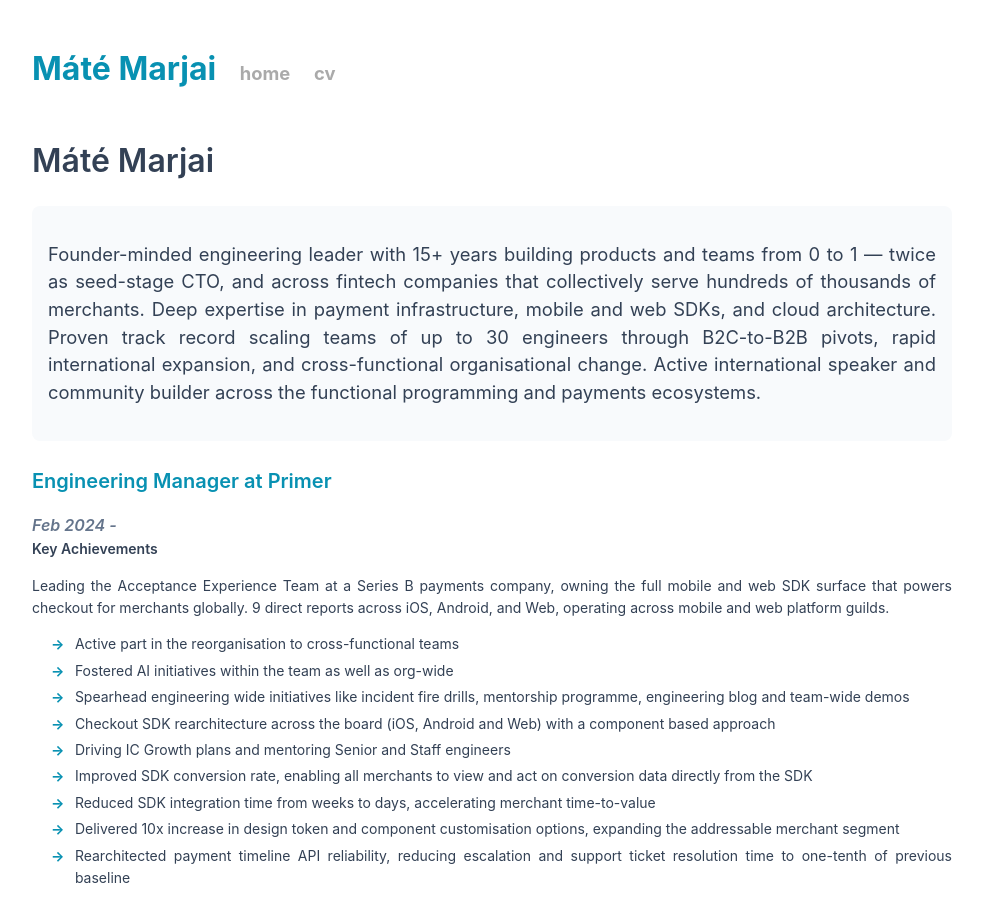
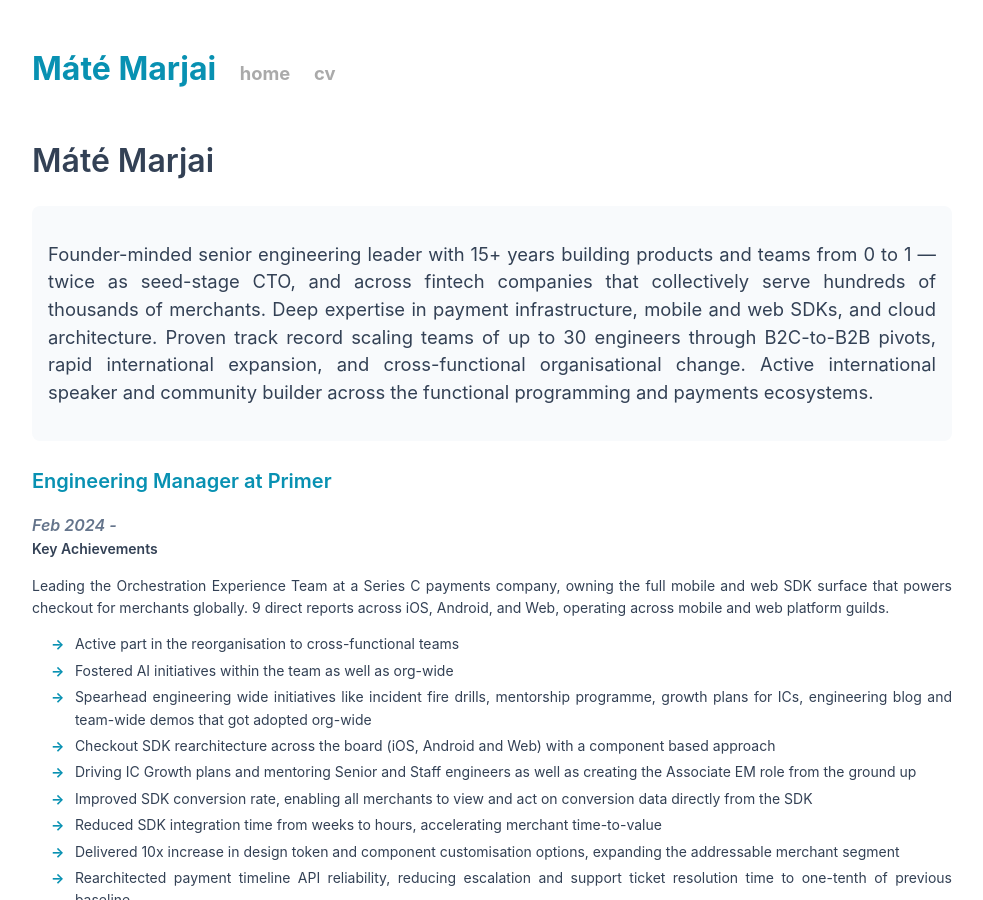
Before and after one commit to marjaimate/marjaimate.github.io, a Jekyll site: the page built from cv.html, in a window 1280 px wide and 900 px high. Shown: the whole window, without its empty margins (148-1131 px from the left). Built offline with Jekyll 4.4.1, drawn with Linux system fonts in a browser that asks for light colours.

Commit message:
CV update

```diff
--- a/cv.html
+++ b/cv.html
@@ -7,7 +7,7 @@ title: Máté Marjai - CV
   <h1>Máté Marjai</h1>
   <section class="tldr blue">
     <p>
-    Founder-minded engineering leader with 15+ years building products and teams from 0 to 1 — twice as seed-stage CTO, and across fintech companies that collectively serve hundreds of thousands of merchants. Deep expertise in payment infrastructure, mobile and web SDKs, and cloud architecture. Proven track record scaling teams of up to 30 engineers through B2C-to-B2B pivots, rapid international expansion, and cross-functional organisational change. Active international speaker and community builder across the functional programming and payments ecosystems.
+    Founder-minded senior engineering leader with 15+ years building products and teams from 0 to 1 — twice as seed-stage CTO, and across fintech companies that collectively serve hundreds of thousands of merchants. Deep expertise in payment infrastructure, mobile and web SDKs, and cloud architecture. Proven track record scaling teams of up to 30 engineers through B2C-to-B2B pivots, rapid international expansion, and cross-functional organisational change. Active international speaker and community builder across the functional programming and payments ecosystems.
     </p>
   </section>
   <section class="resume post">
@@ -15,16 +15,16 @@ title: Máté Marjai - CV
     <h4>Feb 2024 - </h4>
     <h5>Key Achievements</h5>
     <p class="key-points">
-    Leading the Acceptance Experience Team at a Series B payments company, owning the full mobile and web SDK surface that powers checkout for merchants globally. 9 direct reports across iOS, Android, and Web, operating across mobile and web platform guilds.
+    Leading the Orchestration Experience Team at a Series C payments company, owning the full mobile and web SDK surface that powers checkout for merchants globally. 9 direct reports across iOS, Android, and Web, operating across mobile and web platform guilds.
     </p>
     <ul>
       <li>Active part in the reorganisation to cross-functional teams</li>
       <li>Fostered AI initiatives within the team as well as org-wide</li>
-      <li>Spearhead engineering wide initiatives like incident fire drills, mentorship programme, engineering blog and team-wide demos</li>
+      <li>Spearhead engineering wide initiatives like incident fire drills, mentorship programme, growth plans for ICs, engineering blog and team-wide demos that got adopted org-wide</li>
       <li>Checkout SDK rearchitecture across the board (iOS, Android and Web) with a component based approach</li>
-      <li>Driving IC Growth plans and mentoring Senior and Staff engineers</li>
+      <li>Driving IC Growth plans and mentoring Senior and Staff engineers as well as creating the Associate EM role from the ground up</li>
       <li>Improved SDK conversion rate, enabling all merchants to view and act on conversion data directly from the SDK</li>
-      <li>Reduced SDK integration time from weeks to days, accelerating merchant time-to-value</li>
+      <li>Reduced SDK integration time from weeks to hours, accelerating merchant time-to-value</li>
       <li>Delivered 10x increase in design token and component customisation options, expanding the addressable merchant segment</li>
       <li>Rearchitected payment timeline API reliability, reducing escalation and support ticket resolution time to one-tenth of previous baseline</li>
     </ul>
```
Also changed, not shown: 1 other file.
